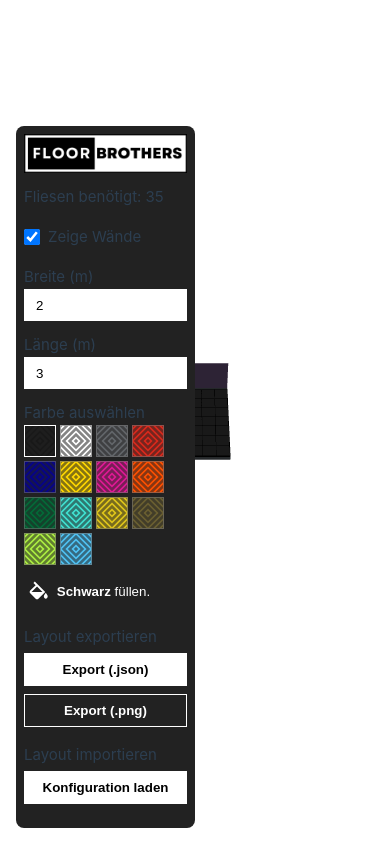
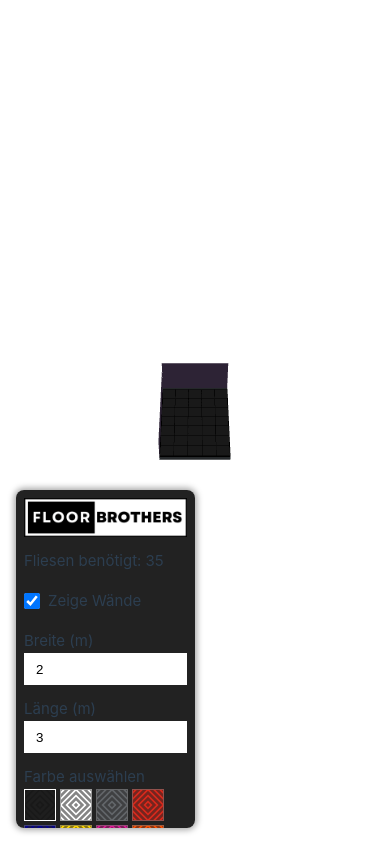
Before and after one commit to joelruizcabrera/floorbrothers-configurator, a Vue app: page / in a window 390 px wide. Built offline with nearby package versions, Linux system fonts and the light colour scheme.

Commit message:
update sidebar mobile

```diff
--- a/src/views/HomeView.vue
+++ b/src/views/HomeView.vue
@@ -382,6 +382,7 @@ button.btn {
       min-width: min-content;
       min-height: auto;
       z-index: 1;
+      box-shadow: 0px 0px 6px 2px rgb(0 0 0 / 35%);
     }
     &__view {
       padding: 0;
@@ -392,6 +393,8 @@ button.btn {
     &__sidebar {
       bottom: .5rem;
       min-width: calc(50% - 1rem);
+      max-height: 40vh;
+      overflow-y: scroll;
       &__logo {
         display: block;
         margin: 0 auto;
```
